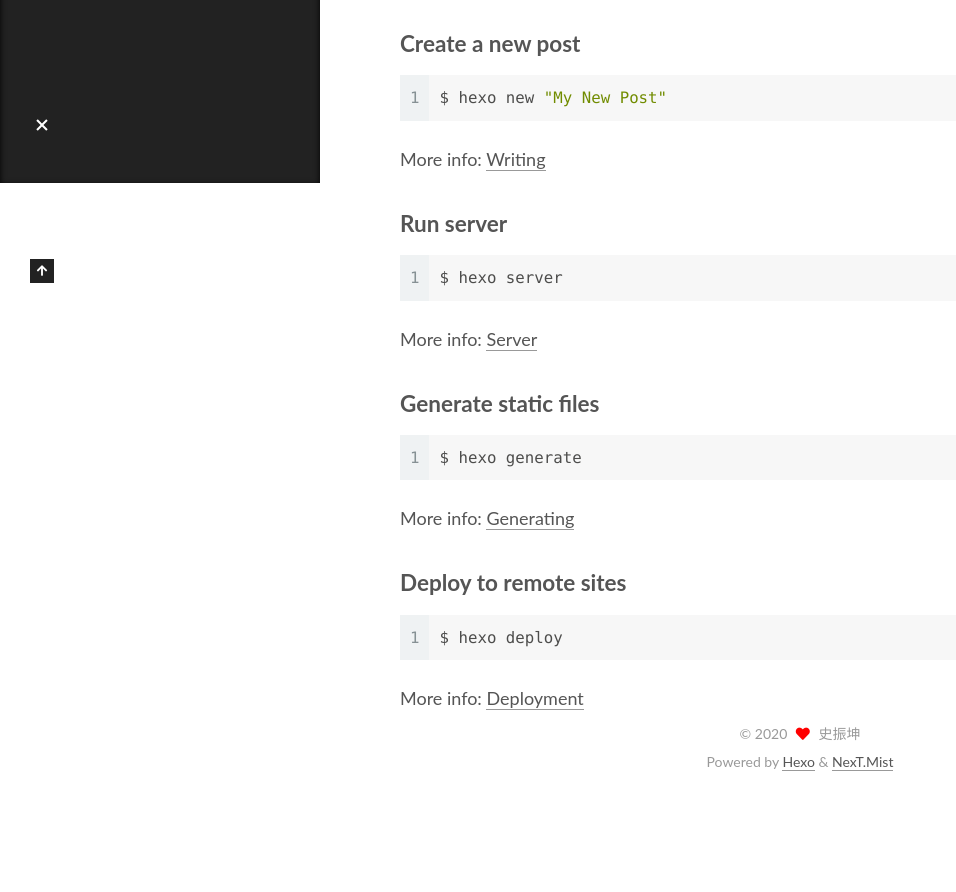
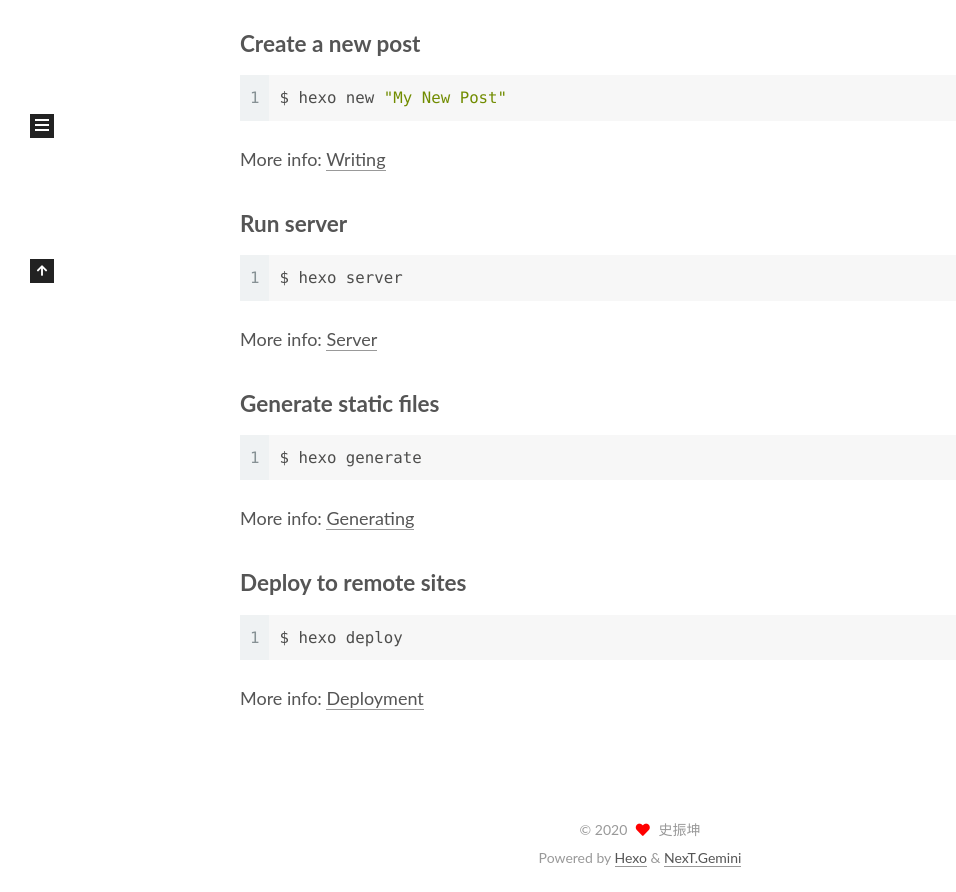
Before and after one commit to kingstdio/kingstdio.github.io, a plain HTML site: page 2020/05/18/hello-world/index.html in a window 1280 px wide. Shown: the part 617-1509 px from the top of the page, without its empty margins (0-956 px from the left). Before the commit the page ends 1413 px from the top, so only its background shows below. Drawn offline with Linux system fonts and the light colour scheme.

Commit message:
Site updated: 2020-05-18 19:59:38

```diff
--- a/2020/05/18/hello-world/index.html
+++ b/2020/05/18/hello-world/index.html
@@ -17,7 +17,7 @@
 
 <script id="hexo-configurations">
     var NexT = window.NexT || {};
-    var CONFIG = {"hostname":"kingstdio.github.io","root":"/","scheme":"Mist","version":"7.8.0","exturl":false,"sidebar":{"position":"left","display":"post","padding":18,"offset":12,"onmobile":false},"copycode":{"enable":false,"show_result":false,"style":null},"back2top":{"enable":true,"sidebar":false,"scrollpercent":false},"bookmark":{"enable":false,"color":"#222","save":"auto"},"fancybox":false,"mediumzoom":false,"lazyload":false,"pangu":false,"comments":{"style":"tabs","active":null,"storage":true,"lazyload":false,"nav":null},"algolia":{"hits":{"per_page":10},"labels":{"input_placeholder":"Search for Posts","hits_empty":"We didn't find any results for the search: ${query}","hits_stats":"${hits} results found in ${time} ms"}},"localsearch":{"enable":false,"trigger":"auto","top_n_per_article":1,"unescape":false,"preload":false},"motion":{"enable":true,"async":false,"transition":{"post_block":"fadeIn","post_header":"slideDownIn","post_body":"slideDownIn","coll_header":"slideLeftIn","sidebar":"slideUpIn"}},"path":"search.xml"};
+    var CONFIG = {"hostname":"kingstdio.github.io","root":"/","scheme":"Gemini","version":"7.8.0","exturl":false,"sidebar":{"position":"left","display":"post","padding":18,"offset":12,"onmobile":false},"copycode":{"enable":false,"show_result":false,"style":null},"back2top":{"enable":true,"sidebar":false,"scrollpercent":false},"bookmark":{"enable":false,"color":"#222","save":"auto"},"fancybox":false,"mediumzoom":false,"lazyload":false,"pangu":false,"comments":{"style":"tabs","active":null,"storage":true,"lazyload":false,"nav":null},"algolia":{"hits":{"per_page":10},"labels":{"input_placeholder":"Search for Posts","hits_empty":"We didn't find any results for the search: ${query}","hits_stats":"${hits} results found in ${time} ms"}},"localsearch":{"enable":false,"trigger":"auto","top_n_per_article":1,"unescape":false,"preload":false},"motion":{"enable":true,"async":false,"transition":{"post_block":"fadeIn","post_header":"slideDownIn","post_body":"slideDownIn","coll_header":"slideLeftIn","sidebar":"slideUpIn"}},"path":"search.xml"};
   </script>
 
   <meta name="description" content="Welcome to Hexo! This is your very first post. Check documentation for more info. If you get any problems when using Hexo, you can find the answer in troubleshooting or you can ask me on GitHub. Quick">
@@ -340,7 +340,7 @@
   </span>
   <span class="author" itemprop="copyrightHolder">史振坤</span>
 </div>
-  <div class="powered-by">Powered by <a href="https://hexo.io/" class="theme-link" rel="noopener" target="_blank">Hexo</a> & <a href="https://mist.theme-next.org/" class="theme-link" rel="noopener" target="_blank">NexT.Mist</a>
+  <div class="powered-by">Powered by <a href="https://hexo.io/" class="theme-link" rel="noopener" target="_blank">Hexo</a> & <a href="https://theme-next.org/" class="theme-link" rel="noopener" target="_blank">NexT.Gemini</a>
   </div>
 
 
@@ -366,7 +366,7 @@
 <script src="/js/motion.js"></script>
 
 
-<script src="/js/schemes/muse.js"></script>
+<script src="/js/schemes/pisces.js"></script>
 
 
 <script src="/js/next-boot.js"></script>
```
Also changed, not shown: about/index.html (+3 -3 lines), archives/2020/05/index.html (+3 -3 lines), archives/2020/index.html (+3 -3 lines), archives/index.html (+3 -3 lines), index.html (+3 -3 lines), tags/index.html (+3 -3 lines).
